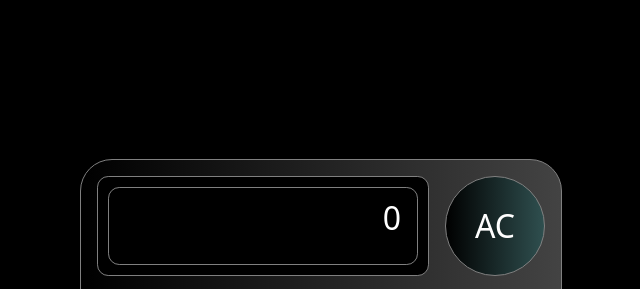
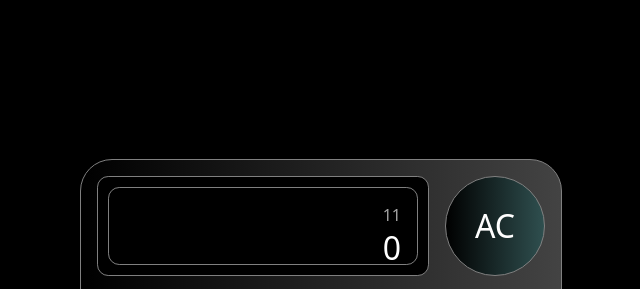
Before and after one commit to MarcoFernstaedt/JavaScript-Calculator, a plain HTML site: page index.html in a window 1280 px wide. Shown: the top 289 px of the page, 319-959 px from the left. Drawn offline with Linux system fonts and the light colour scheme.

Commit message:
removed line height from display styles in styles.css file

```diff
--- a/index.html
+++ b/index.html
@@ -12,7 +12,7 @@
     <div class="calculator">
         <div class="screen">
             <div class="display">
-                <div class="previous-operand"></div>
+                <div class="previous-operand">11</div>
                 <div class="current-operand">0</div>
             </div>
         </div>
--- a/styles.css
+++ b/styles.css
@@ -38,14 +38,11 @@ body {
 .display {
     text-align: right;
     padding: 1rem;
-    line-height: 1.7rem;;
     background-color: rgba(0, 0, 0, .75);
     border: 1px solid gray;
     border-radius: .7rem;
     height: 100%;
     width: 100%;
-    word-wrap: break-word;
-    word-break: break-all;
 }
 
 .previous-operand {
```
